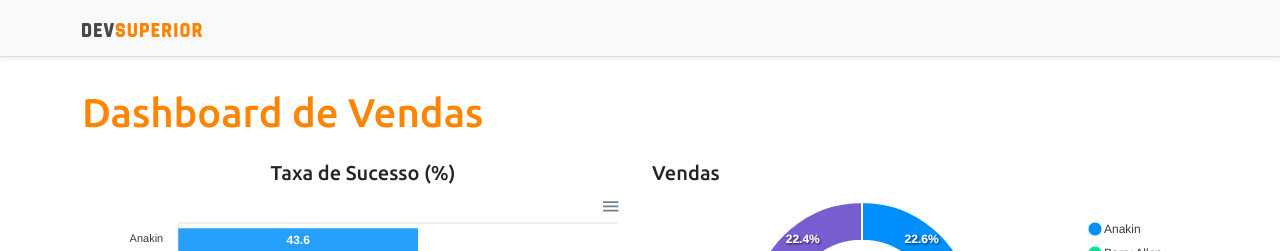
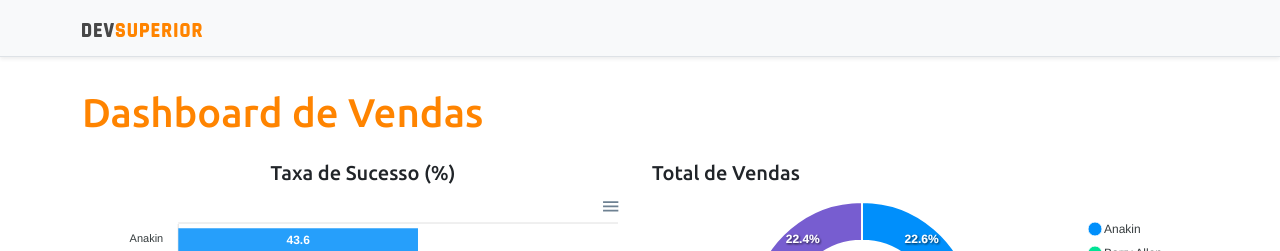
Before and after one commit to Cxavier14/project-sds3, a React (Create React App) app in the folder frontend/: page / in a window 1280 px wide. Shown: the top 251 px of the page. Built offline with nearby package versions, Linux system fonts and the light colour scheme.

Commit message:
update donut title

```diff
--- a/frontend/src/App.tsx
+++ b/frontend/src/App.tsx
@@ -17,7 +17,7 @@ function App() {
             <BarChart />
           </div>
           <div className="col-sm-6">
-            <h5>Vendas</h5>
+            <h5>Total de Vendas</h5>
             <DonutChart />
           </div>
         </div>
```
